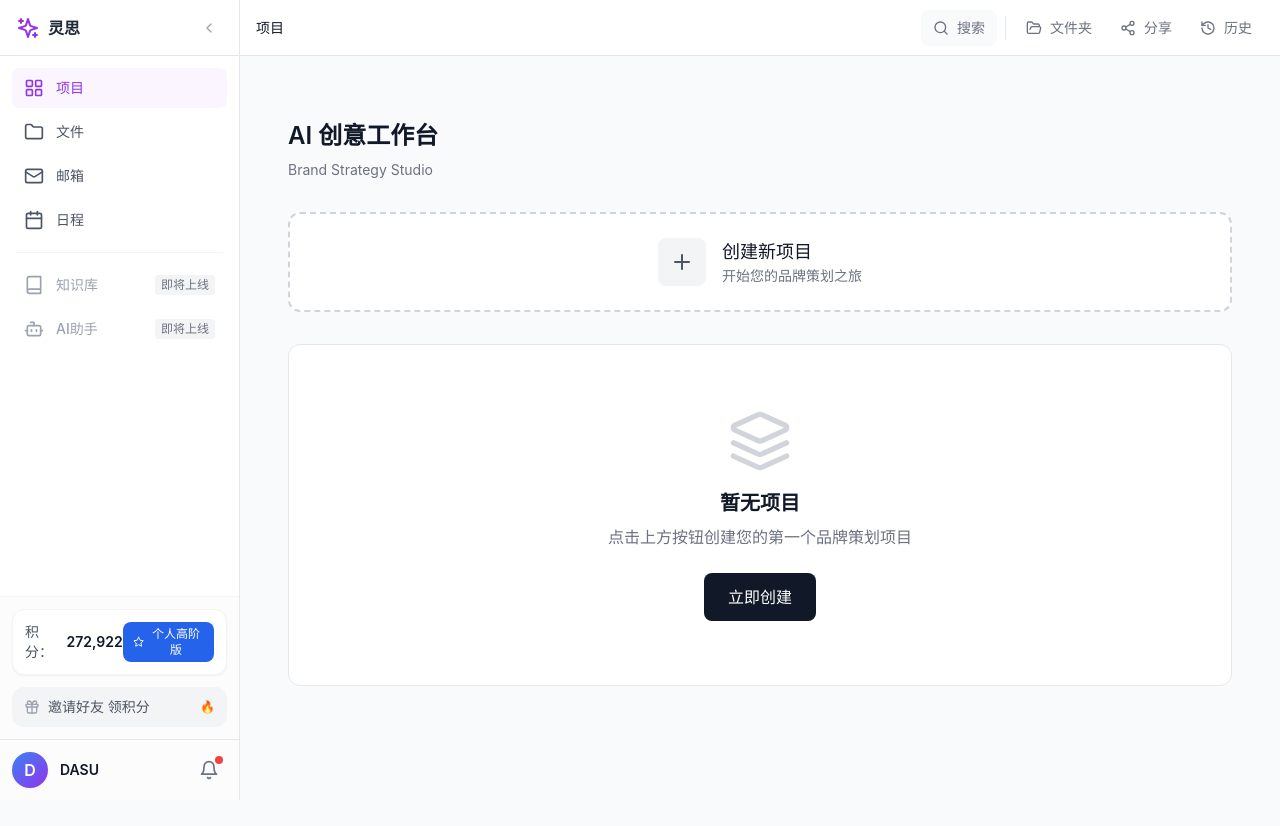
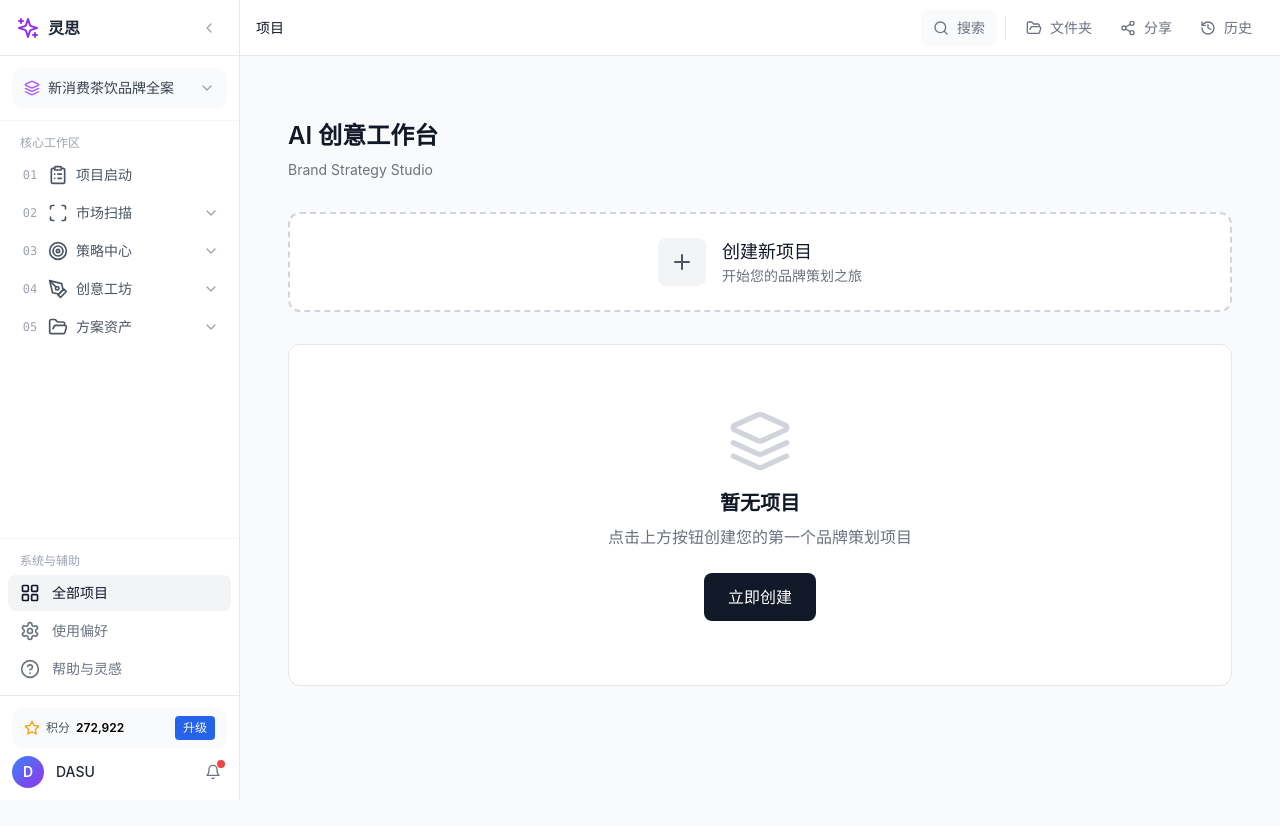
Before and after one commit to GPlanbrand/stratomind, a React (Vite) app: page /projects in a window 1280 px wide. Shown: the top 826 px of the page. Built offline with nearby package versions, Linux system fonts and the light colour scheme.

Commit message:
feat: 重构左侧导航 - 按任务流排列，支持二级菜单

```diff
--- a/src/components/Sidebar.tsx
+++ b/src/components/Sidebar.tsx
@@ -1,20 +1,9 @@
-import React from 'react';
+import React, { useState } from 'react';
 import { useNavigate, useLocation } from 'react-router-dom';
 import {
-  Home,
-  Folder,
-  Mail,
-  Calendar,
-  Book,
-  Bot,
-  Sparkles,
-  ChevronLeft,
-  ChevronRight,
-  Bell,
-  Star,
-  Crown,
-  Gift,
-  LayoutGrid
+  ChevronDown, ChevronRight, ChevronLeft, Bell, Star, Sparkles,
+  ClipboardList, Scan, Target, PenTool, FolderOpen,
+  LayoutGrid, Settings, HelpCircle, Layers
 } from 'lucide-react';
 import { User } from '../types/user';
 
@@ -24,68 +13,81 @@ interface SidebarProps {
   onToggleCollapse: () => void;
 }
 
-// 导航项配置
-const navItems = [
-  { icon: LayoutGrid, label: '项目', path: '/projects' },
-  { icon: Folder, label: '文件', path: '/projects/files' },
-  { icon: Mail, label: '邮箱', path: '/projects/email' },
-  { icon: Calendar, label: '日程', path: '/projects/calendar' },
+// 核心工作区
+const workItems = [
+  { icon: ClipboardList, label: '项目启动', path: '/projects/workspace', num: '01' },
+  {
+    icon: Scan, label: '市场扫描', path: '/projects/market', num: '02',
+    children: [
+      { label: '竞品分析摘要', path: '/projects/market/competitors' },
+      { label: '行业趋势简报', path: '/projects/market/trends' },
+      { label: '受众画像初探', path: '/projects/market/audience' },
+    ]
+  },
+  {
+    icon: Target, label: '策略中心', path: '/projects/strategy', num: '03',
+    children: [
+      { label: '定位推演', path: '/projects/strategy/positioning' },
+      { label: '价值主张', path: '/projects/strategy/value' },
+      { label: '品牌人格', path: '/projects/strategy/personality' },
+    ]
+  },
+  {
+    icon: PenTool, label: '创意工坊', path: '/projects/creative', num: '04',
+    children: [
+      { label: '命名与口号', path: '/projects/creative/naming' },
+      { label: '品牌故事', path: '/projects/creative/story' },
+      { label: '内容点子库', path: '/projects/creative/ideas' },
+    ]
+  },
+  {
+    icon: FolderOpen, label: '方案资产', path: '/projects/assets', num: '05',
+    children: [
+      { label: '完整简报预览', path: '/projects/assets/brief' },
+      { label: '导出历史', path: '/projects/assets/exports' },
+      { label: '我的收藏夹', path: '/projects/assets/favorites' },
+    ]
+  },
 ];
 
-const futureItems = [
-  { icon: Book, label: '知识库', path: '/projects/knowledge', badge: '即将上线' },
-  { icon: Bot, label: 'AI助手', path: '/projects/assistant', badge: '即将上线' },
+// 系统与辅助
+const systemItems = [
+  { icon: LayoutGrid, label: '全部项目', path: '/projects' },
+  { icon: Settings, label: '使用偏好', path: '/projects/settings' },
+  { icon: HelpCircle, label: '帮助与灵感', path: '/projects/help' },
 ];
 
 const Sidebar: React.FC<SidebarProps> = ({ user, collapsed, onToggleCollapse }) => {
   const navigate = useNavigate();
   const location = useLocation();
+  const [expanded, setExpanded] = useState<string[]>([]);
 
-  // 检查路径是否匹配
-  const isActive = (path: string) => {
-    if (path === '/projects') {
-      return location.pathname === '/projects' || location.pathname === '/projects/';
-    }
-    return location.pathname.startsWith(path);
+  const isActive = (path: string) => location.pathname.startsWith(path);
+  const hasActiveChild = (children?: { path: string }[]) =>
+    children?.some(c => location.pathname === c.path);
+
+  const toggleExpand = (label: string) => {
+    setExpanded(prev => prev.includes(label) ? prev.filter(l => l !== label) : [...prev, label]);
   };
 
-  const handleNavigation = (path: string) => {
-    navigate(path);
-  };
-
+  // 折叠状态
   if (collapsed) {
-    // 折叠状态 - 仅显示图标
     return (
       <div className="fixed left-0 top-0 h-screen w-16 bg-white border-r border-gray-200 flex flex-col z-40">
-        {/* Logo区 */}
         <div className="h-14 flex items-center justify-center border-b border-gray-200">
           <Sparkles className="w-6 h-6 text-purple-600" />
         </div>
 
-        {/* 导航图标 */}
-        <nav className="flex-1 py-4">
-          {navItems.map((item) => (
+        <nav className="flex-1 py-3">
+          {workItems.map(item => (
             <button
               key={item.path}
-              onClick={() => handleNavigation(item.path)}
-              className={`w-full h-12 flex items-center justify-center transition-colors ${
-                isActive(item.path)
+              onClick={() => navigate(item.path)}
+              className={`w-full h-11 flex items-center justify-center ${
+                isActive(item.path) || hasActiveChild(item.children)
                   ? 'text-purple-600 bg-purple-50'
-                  : 'text-gray-500 hover:text-gray-700 hover:bg-gray-50'
+                  : 'text-gray-500 hover:bg-gray-50'
               }`}
-              title={item.label}
-            >
-              <item.icon className="w-5 h-5" />
-            </button>
-          ))}
-
-          <div className="my-3 mx-2 border-t border-gray-200" />
-
-          {futureItems.map((item) => (
-            <button
-              key={item.path}
-              onClick={() => handleNavigation(item.path)}
-              className="w-full h-12 flex items-center justify-center text-gray-400 hover:text-gray-600 hover:bg-gray-50 transition-colors"
               title={item.label}
             >
               <item.icon className="w-5 h-5" />
@@ -93,32 +95,26 @@ const Sidebar: React.FC<SidebarProps> = ({ user, collapsed, onToggleCollapse })
           ))}
         </nav>
 
-        {/* 底部用户区域 */}
+        <div className="py-2 border-t border-gray-200">
+          {systemItems.map(item => (
+            <button
+              key={item.path}
+              onClick={() => navigate(item.path)}
+              className={`w-full h-10 flex items-center justify-center ${
+                location.pathname === item.path ? 'text-purple-600' : 'text-gray-400 hover:text-gray-600'
+              }`}
+              title={item.label}
+            >
+              <item.icon className="w-5 h-5" />
+            </button>
+          ))}
+        </div>
+
         <div className="py-3 border-t border-gray-200 flex flex-col items-center gap-2">
-          <button
-            onClick={() => navigate('/projects/member')}
-            className="p-2 rounded-lg hover:bg-gray-100 text-amber-500 transition-colors"
-            title="积分"
-          >
-            <Star className="w-5 h-5" />
-          </button>
-          {/* 用户头像 */}
-          {user?.avatar ? (
-            <img
-              src={user.avatar}
-              alt={user.name || 'User'}
-              className="w-9 h-9 rounded-full object-cover ring-2 ring-gray-100"
-            />
-          ) : (
-            <div className="w-9 h-9 rounded-full bg-gradient-to-br from-blue-500 to-purple-600 flex items-center justify-center text-white text-base font-semibold shadow-sm">
+          <div className="w-8 h-8 rounded-full bg-gradient-to-br from-blue-500 to-purple-600 flex items-center justify-center text-white text-sm font-semibold">
             {user?.name?.charAt(0)?.toUpperCase() || 'D'}
           </div>
-          )}
-          <button
-            onClick={onToggleCollapse}
-            className="p-1.5 rounded-lg hover:bg-gray-100 text-gray-400 hover:text-gray-600 transition-colors"
-            title="展开"
-          >
+          <button onClick={onToggleCollapse} className="p-1 text-gray-400 hover:text-gray-600">
             <ChevronRight className="w-4 h-4" />
           </button>
         </div>
@@ -129,118 +125,114 @@ const Sidebar: React.FC<SidebarProps> = ({ user, collapsed, onToggleCollapse })
   // 展开状态
   return (
     <div className="fixed left-0 top-0 h-screen w-60 bg-white border-r border-gray-200 flex flex-col z-40">
-      {/* 顶部品牌区 */}
+      {/* Logo */}
       <div className="h-14 flex items-center justify-between px-4 border-b border-gray-200">
-        <button
-          onClick={() => navigate('/projects')}
-          className="flex items-center gap-2 hover:opacity-80 transition-opacity"
-        >
+        <button onClick={() => navigate('/projects')} className="flex items-center gap-2">
           <Sparkles className="w-6 h-6 text-purple-600" />
-          <span className="text-base font-semibold text-gray-800">灵思</span>
+          <span className="font-semibold text-gray-800">灵思</span>
         </button>
-        <button
-          onClick={onToggleCollapse}
-          className="p-1.5 rounded-lg hover:bg-gray-100 text-gray-400 hover:text-gray-600 transition-colors"
-          title="收起"
-        >
+        <button onClick={onToggleCollapse} className="p-1.5 rounded-lg hover:bg-gray-100 text-gray-400">
           <ChevronLeft className="w-4 h-4" />
         </button>
       </div>
 
-      {/* 功能导航区 */}
-      <nav className="flex-1 py-3 overflow-y-auto">
-        {/* 主导航 */}
-        <div className="px-3">
-          {navItems.map((item) => (
+      {/* 当前项目 */}
+      <div className="px-3 py-3 border-b border-gray-100">
+        <button className="w-full flex items-center justify-between px-3 py-2.5 bg-gray-50 rounded-xl hover:bg-gray-100">
+          <div className="flex items-center gap-2 min-w-0">
+            <Layers className="w-4 h-4 text-purple-500 flex-shrink-0" />
+            <span className="text-sm text-gray-700 truncate">新消费茶饮品牌全案</span>
+          </div>
+          <ChevronDown className="w-4 h-4 text-gray-400 flex-shrink-0" />
+        </button>
+      </div>
+
+      {/* 核心工作区 */}
+      <div className="px-3 pt-2 pb-1">
+        <span className="text-xs font-medium text-gray-400 px-2">核心工作区</span>
+      </div>
+
+      <nav className="flex-1 overflow-y-auto px-2 space-y-0.5">
+        {workItems.map(item => (
+          <div key={item.path}>
+            <button
+              onClick={() => item.children ? toggleExpand(item.label) : navigate(item.path)}
+              className={`w-full flex items-center gap-2 px-3 py-2 rounded-lg ${
+                isActive(item.path) || hasActiveChild(item.children)
+                  ? 'bg-purple-50 text-purple-600'
+                  : 'text-gray-600 hover:bg-gray-50'
+              }`}
+            >
+              <span className="text-xs text-gray-400 w-5 font-mono">{item.num}</span>
+              <item.icon className="w-5 h-5" />
+              <span className="text-sm flex-1 text-left">{item.label}</span>
+              {item.children && (
+                <ChevronDown className={`w-4 h-4 text-gray-400 transition-transform ${expanded.includes(item.label) ? 'rotate-180' : ''}`} />
+              )}
+            </button>
+
+            {item.children && expanded.includes(item.label) && (
+              <div className="ml-7 mt-1 space-y-0.5 mb-1">
+                {item.children.map(child => (
+                  <button
+                    key={child.path}
+                    onClick={() => navigate(child.path)}
+                    className={`w-full flex items-center gap-2 px-3 py-1.5 rounded-lg text-sm ${
+                      location.pathname === child.path
+                        ? 'bg-purple-100 text-purple-700'
+                        : 'text-gray-500 hover:bg-gray-50'
+                    }`}
+                  >
+                    <div className="w-1 h-1 rounded-full bg-gray-300" />
+                    {child.label}
+                  </button>
+                ))}
+              </div>
+            )}
+          </div>
+        ))}
+      </nav>
+
+      {/* 系统与辅助 */}
+      <div className="px-3 pt-2 pb-1 border-t border-gray-100">
+        <span className="text-xs font-medium text-gray-400 px-2">系统与辅助</span>
+      </div>
+
+      <div className="px-2 pb-2 space-y-0.5">
+        {systemItems.map(item => (
           <button
             key={item.path}
-              onClick={() => handleNavigation(item.path)}
-              className={`w-full flex items-center gap-3 px-3 py-2.5 rounded-lg mb-1 transition-colors ${
-                isActive(item.path)
-                  ? 'bg-purple-50 text-purple-600'
-                  : 'text-gray-600 hover:bg-gray-50 hover:text-gray-900'
+            onClick={() => navigate(item.path)}
+            className={`w-full flex items-center gap-3 px-3 py-2 rounded-lg ${
+              location.pathname === item.path ? 'bg-gray-100 text-gray-900' : 'text-gray-500 hover:bg-gray-50'
             }`}
           >
-              <item.icon className="w-5 h-5 flex-shrink-0" />
-              <span className="text-sm font-medium">{item.label}</span>
+            <item.icon className="w-5 h-5" />
+            <span className="text-sm">{item.label}</span>
           </button>
         ))}
       </div>
 
-        {/* 分隔线 */}
-        <div className="mx-4 my-3 border-t border-gray-100" />
-
-        {/* 未来功能 */}
-        <div className="px-3">
-          {futureItems.map((item) => (
-            <button
-              key={item.path}
-              onClick={() => handleNavigation(item.path)}
-              className="w-full flex items-center gap-3 px-3 py-2.5 rounded-lg mb-1 text-gray-400 hover:bg-gray-50 hover:text-gray-600 transition-colors"
-            >
-              <item.icon className="w-5 h-5 flex-shrink-0" />
-              <span className="text-sm font-medium">{item.label}</span>
-              <span className="ml-auto text-xs bg-gray-100 text-gray-500 px-1.5 py-0.5 rounded">
-                {item.badge}
-              </span>
-            </button>
-          ))}
+      {/* 用户 */}
+      <div className="border-t border-gray-200 p-3">
+        <div className="flex items-center justify-between px-3 py-2 bg-gray-50 rounded-xl mb-2">
+          <div className="flex items-center gap-1.5">
+            <Star className="w-4 h-4 text-amber-500" />
+            <span className="text-xs text-gray-600">积分</span>
+            <span className="text-xs font-semibold">{user?.points?.toLocaleString() || '272,922'}</span>
           </div>
-      </nav>
-
-      {/* 底部用户区域 - 仿扣子样式 */}
-      <div className="border-t border-gray-100 bg-gray-50/50">
-        {/* 积分与会员 */}
-        <div className="px-3 py-3">
-          <div className="bg-white rounded-xl p-3 shadow-sm border border-gray-100">
+          <button className="px-2 py-1 bg-blue-600 text-white rounded text-xs hover:bg-blue-700">升级</button>
+        </div>
         <div className="flex items-center justify-between">
-              <div className="flex items-center gap-1.5">
-                <span className="text-sm text-gray-600">积分：</span>
-                <span className="text-sm font-semibold text-gray-900">{user?.points?.toLocaleString() || '272,922'}</span>
-              </div>
-              <button
-                onClick={() => navigate('/projects/member')}
-                className="flex items-center gap-1 px-2.5 py-1 bg-blue-600 text-white rounded-lg text-xs font-medium hover:bg-blue-700 transition-colors"
-              >
-                <Star className="w-3 h-3" />
-                个人高阶版
-              </button>
-            </div>
-          </div>
-        </div>
-
-        {/* 邀请好友 */}
-        <div className="px-3 pb-3">
-          <button className="w-full flex items-center justify-between px-3 py-2.5 bg-gray-100 rounded-xl text-gray-600 hover:bg-gray-200 transition-colors">
-            <div className="flex items-center gap-2">
-              <Gift className="w-4 h-4 text-gray-400" />
-              <span className="text-sm font-medium">邀请好友 领积分</span>
-            </div>
-            <span className="text-orange-500 text-xs">🔥</span>
-          </button>
-        </div>
-
-        {/* 用户信息 */}
-        <div className="px-3 py-3 border-t border-gray-200 flex items-center justify-between">
           <div className="flex items-center gap-3">
-            {/* 用户头像 */}
-            {user?.avatar ? (
-              <img
-                src={user.avatar}
-                alt={user.name || 'User'}
-                className="w-9 h-9 rounded-full object-cover ring-2 ring-gray-100"
-              />
-            ) : (
-              <div className="w-9 h-9 rounded-full bg-gradient-to-br from-blue-500 to-purple-600 flex items-center justify-center text-white text-base font-semibold shadow-sm">
+            <div className="w-8 h-8 rounded-full bg-gradient-to-br from-blue-500 to-purple-600 flex items-center justify-center text-white text-sm font-semibold">
               {user?.name?.charAt(0)?.toUpperCase() || 'D'}
             </div>
-            )}
-            <span className="text-sm font-semibold text-gray-900">{user?.name || 'DASU'}</span>
+            <span className="text-sm font-medium text-gray-800">{user?.name || 'DASU'}</span>
           </div>
-          {/* 通知图标 */}
-          <button className="relative p-2 rounded-full hover:bg-gray-200 text-gray-500 hover:text-gray-700 transition-colors">
-            <Bell className="w-5 h-5" />
-            <span className="absolute top-1 right-1 w-2 h-2 bg-red-500 rounded-full ring-1 ring-white" />
+          <button className="relative p-1.5 rounded-full hover:bg-gray-100 text-gray-500">
+            <Bell className="w-4 h-4" />
+            <span className="absolute top-0.5 right-0.5 w-2 h-2 bg-red-500 rounded-full" />
           </button>
         </div>
       </div>
```
Lines whose indentation alone changed are shown as unchanged.
